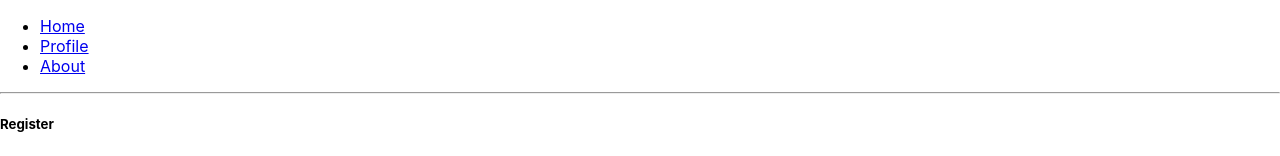
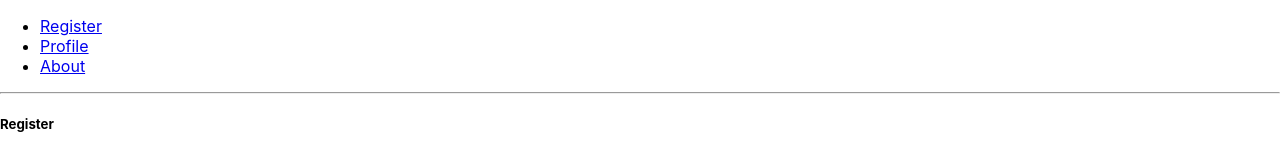
Before and after one commit to InCarNaTeDuDe/react-fire-app, a React (Create React App) app: page / in a window 1280 px wide. Shown: the top 156 px of the page. Built offline with nearby package versions, Linux system fonts and the light colour scheme.

Commit message:
Rename home link to register

```diff
--- a/src/App.js
+++ b/src/App.js
@@ -19,7 +19,7 @@
     <Router>
       <ul>
         <li>
-          <Link to="/">Home</Link>
+          <Link to="/">Register</Link>
         </li>
         <li>
           <Link to="/profile">Profile</Link>
```
